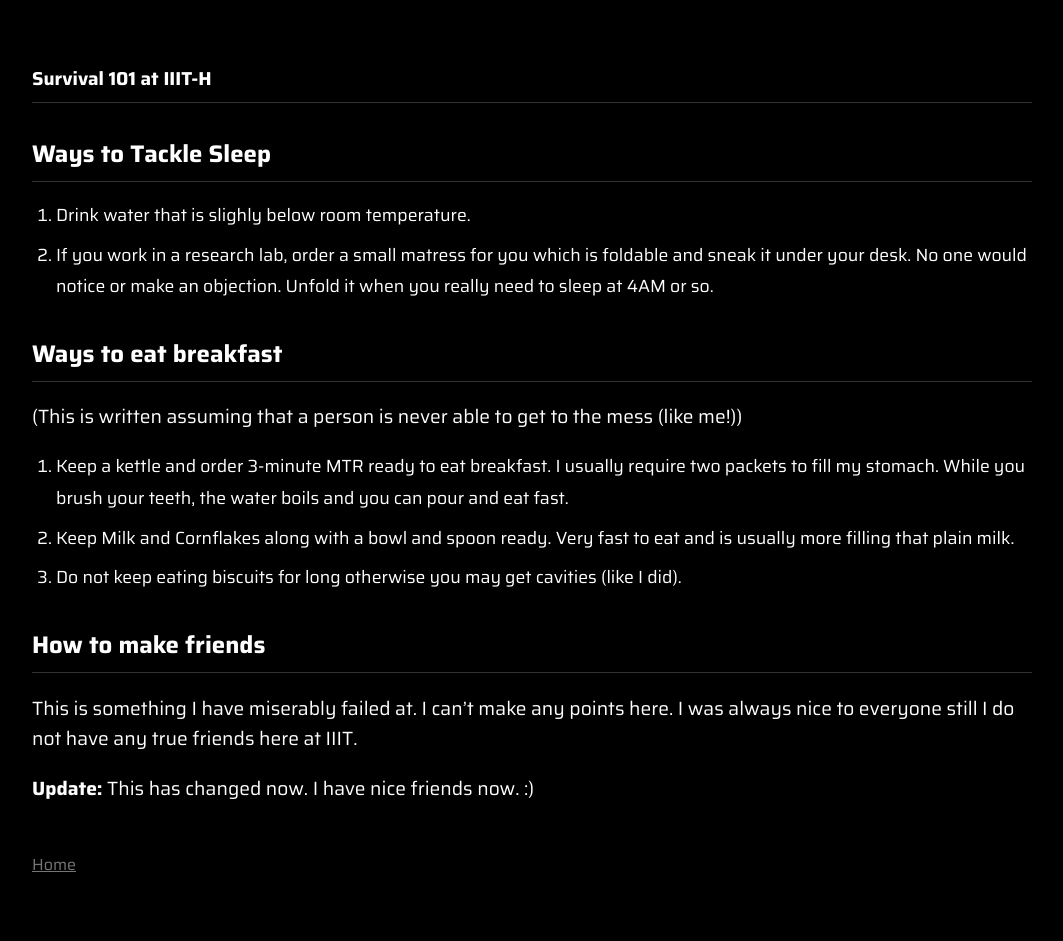
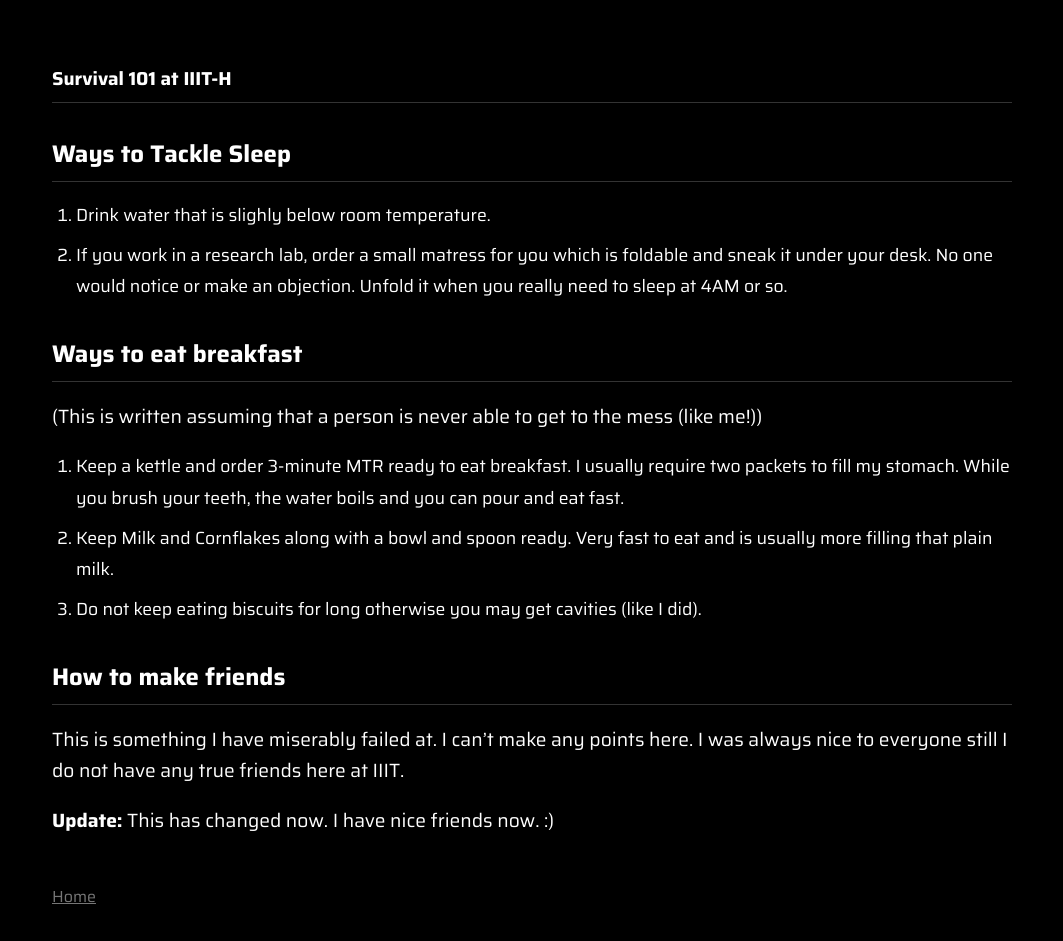
Before and after one commit to anshium/anshium.github.io, a Jekyll site: the page built from old_website/survival_101_at_IIIT.md, in a window 1280 px wide. Shown: the whole page, without its empty margins (108-1171 px from the left). Built offline with Jekyll 4.4.1, drawn with Linux system fonts in a browser that asks for light colours; before the commit the page ends 910 px from its top, so only the background shows below that.

Commit message:
fix: responsiveness issue

```diff
--- a/_layouts/default.html
+++ b/_layouts/default.html
@@ -10,7 +10,7 @@
 
     <style>
         .container {
-            max-width: 1000px;
+            max-width: 75%;
             padding: 2rem;
         }
 
```
